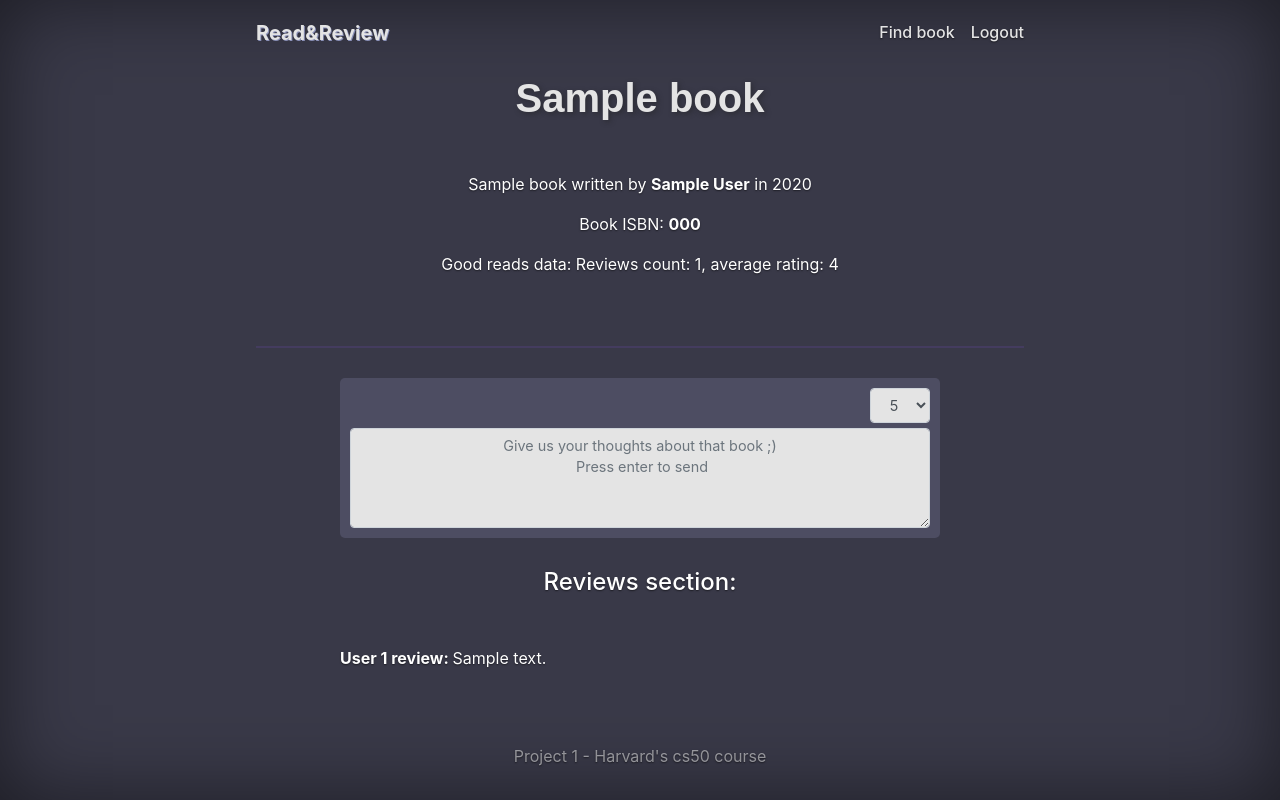
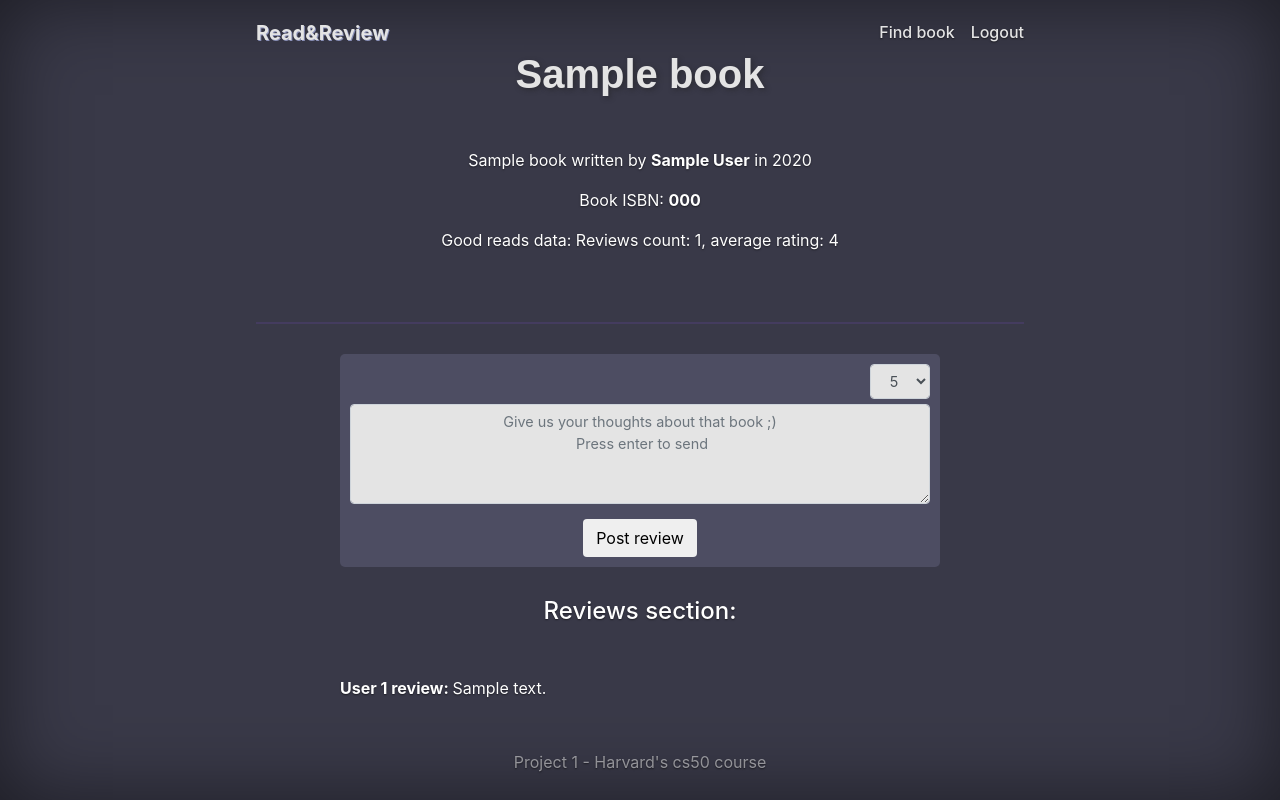
Before and after one commit to mwoss/cs50-course, a Flask app: page /book/000 in a window 1280 px wide. Run offline with Flask 2, Linux system fonts and the light colour scheme; a user stored in the database is signed in; tables that the repository leaves empty hold one stand-in row (values such as "Sample post"); a database or web service that is not in the repository returns one stand-in record (values such as "Sample title"); data that the repository does not hold is empty; style sheets or scripts are compiled from the project's sources; some libraries are stand-ins or nearby versions.

Commit message:
small change in books

```diff
--- a/project1/book_review/models.py
+++ b/project1/book_review/models.py
@@ -67,6 +67,7 @@ class Book(db.Model):
     author = db.Column('author', db.String(200))
     title = db.Column('title', db.String(200), nullable=False)
     publication_year = db.Column('publication_year', db.Integer)
+    reviews = db.relationship("Review", backref='books', lazy=True)
 
     def __init__(self, isbn, author, title, publication_year):
         self.isbn = isbn
--- a/project1/book_review/static/styles/books.css
+++ b/project1/book_review/static/styles/books.css
@@ -61,8 +61,12 @@
   height: 35px;
 }
 .outer .comment-block .review-form .submit {
-  margin: 0;
-  display: none;
+  margin: 15px auto 0 auto;
+}
+.outer .comment-block .review-form .submit .btn:hover, .outer .comment-block .review-form .submit .btn:focus {
+  background-color: #eeeeee;
+  border-color: #443c5f;
+  box-shadow: 0 0 0 0.1rem rgba(56, 47, 122, 0.22);
 }
 
 /*# sourceMappingURL=books.css.map */
--- a/project1/book_review/static/styles/books.scss
+++ b/project1/book_review/static/styles/books.scss
@@ -75,8 +75,13 @@
       }
 
       .submit {
-        margin: 0;
-        display: none;
+        margin: 15px auto 0 auto;
+
+        .btn:hover, .btn:focus {
+          background-color: $border-bg-color;
+          border-color: $border-focus;
+          box-shadow: 0 0 0 0.1rem rgba(56, 47, 122, 0.22);
+        }
       }
     }
   }
```
